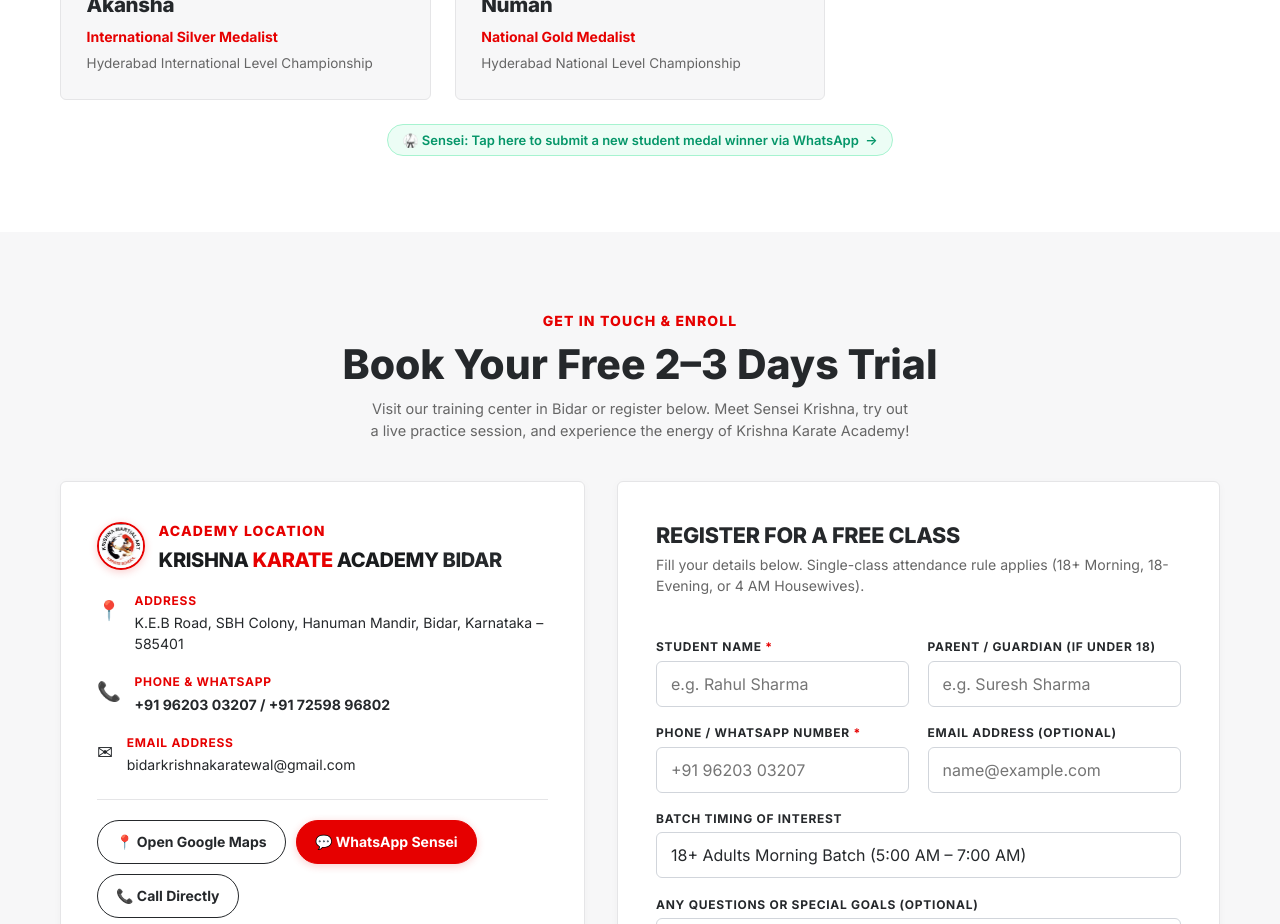
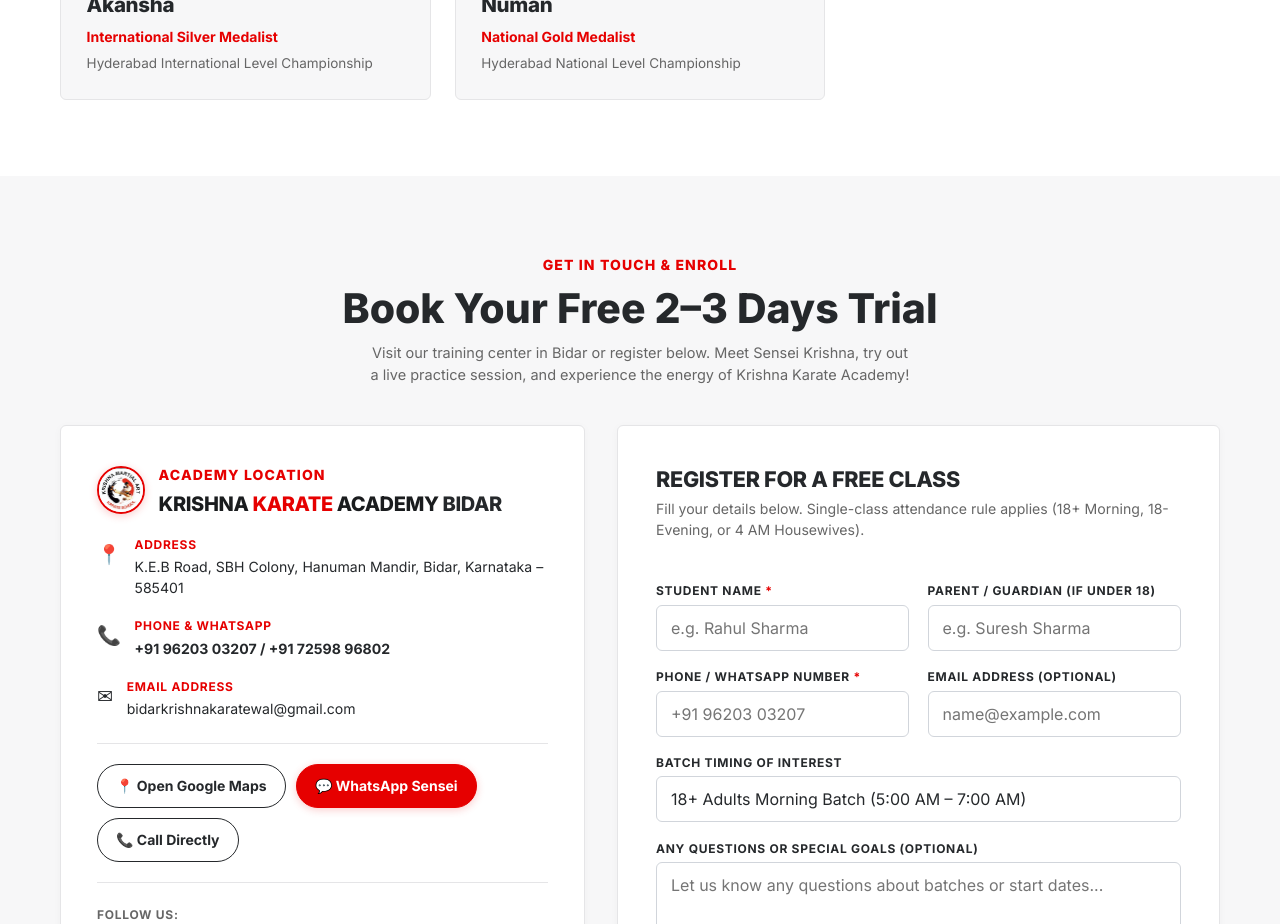
Before and after one commit to sainath24-dev/krishna-karate-academy, a React (Vite) app: page / in a window 1280 px wide. Shown: the part 9500-10424 px from the top of the page. Built offline with nearby package versions, Linux system fonts and the light colour scheme; no server answers.

Commit message:
clean: remove WhatsApp website update link from Hall of Fame section and context

```diff
--- a/src/context/AcademyDataContext.jsx
+++ b/src/context/AcademyDataContext.jsx
@@ -1,6 +1,6 @@
 import React, { createContext, useContext, useState, useEffect } from 'react';
 import { fetchLiveAcademyData } from '../services/googleSheetsService';
-import { ACADEMY_DATA, getWhatsAppUpdateRequestUrl } from '../data/academyData';
+import { ACADEMY_DATA } from '../data/academyData';
 import { GOOGLE_SHEETS_CONFIG } from '../config/sheetsConfig';
 
 const AcademyDataContext = createContext(null);
@@ -38,8 +38,7 @@
         isLiveSync,
         isLoading,
         refreshLiveSync: () => loadData(true),
-        sheetConfig: GOOGLE_SHEETS_CONFIG,
-        whatsAppUpdateUrl: getWhatsAppUpdateRequestUrl()
+        sheetConfig: GOOGLE_SHEETS_CONFIG
       }}
     >
       {children}
--- a/src/data/academyData.js
+++ b/src/data/academyData.js
@@ -131,34 +131,3 @@
     }
   ]
 };
-
-/**
- * Generates the 1-Tap WhatsApp Website Update Request URL for Sensei Krishna.
- * Destination phone: Sainath / Academy Admin (6361040802).
- */
-export function getWhatsAppUpdateRequestUrl() {
-  const lines = [
-    `KRISHNA KARATE ACADEMY — WEBSITE UPDATE REQUEST`,
-    `-----------------------------------------------`,
-    `Namaste! Please update the website with new details:`,
-    ``,
-    `UPDATE CATEGORY:`,
-    `[ ] New Student Win (Hall of Fame)`,
-    `[ ] Upcoming Tournament`,
-    `[ ] New Black Belt Graduate`,
-    `[ ] Batch Schedule / Class Timings`,
-    ``,
-    `DETAILS:`,
-    `- Student / Tournament Name: `,
-    `- Medal Won (Gold / Silver / Bronze): `,
-    `- Tournament / Event Title: `,
-    `- Date & Location: `,
-    `- Additional Notes: `,
-    ``,
-    `Sent from Sensei Krishna (Krishna Karate Academy)`,
-    `-----------------------------------------------`
-  ];
-
-  const messageText = lines.join('\n');
-  return `https://api.whatsapp.com/send?phone=916361040802&text=${encodeURIComponent(messageText)}`;
-}
--- a/src/sections/07-HallOfFame.css
+++ b/src/sections/07-HallOfFame.css
@@ -79,29 +79,3 @@
   line-height: 1.45;
   font-size: clamp(12.5px, 1.1vw, 13.5px);
 }
-
-.hall-of-fame-update-row {
-  margin-top: 1.5rem;
-  text-align: center;
-}
-
-.whatsapp-update-link {
-  display: inline-flex;
-  align-items: center;
-  gap: 0.4rem;
-  color: #059669;
-  text-decoration: none;
-  font-weight: 600;
-  padding: 6px 14px;
-  background-color: #ecfdf5;
-  border: 1px solid #a7f3d0;
-  border-radius: var(--rounded-pill-md);
-  transition: all 0.2s ease;
-}
-
-.whatsapp-update-link:hover {
-  background-color: #059669;
-  color: #ffffff;
-  border-color: #059669;
-  box-shadow: 0 2px 10px rgba(5, 150, 105, 0.2);
-}
--- a/src/sections/07-HallOfFame.jsx
+++ b/src/sections/07-HallOfFame.jsx
@@ -3,7 +3,7 @@
 import './07-HallOfFame.css';
 
 export function HallOfFameSection() {
-  const { champions, whatsAppUpdateUrl } = useAcademyData();
+  const { champions } = useAcademyData();
 
   return (
     <section id="hall-of-fame" className="content-band-light hall-of-fame-section-wrapper">
@@ -33,20 +33,6 @@
             </div>
           ))}
         </div>
-
-        {/* Sensei 1-Tap WhatsApp Update Trigger */}
-        <div className="hall-of-fame-update-row">
-          <a
-            href={whatsAppUpdateUrl}
-            target="_blank"
-            rel="noopener noreferrer"
-            className="whatsapp-update-link caption"
-            title="Sensei: Tap to send new winner or tournament details via WhatsApp"
-          >
-            <span>🥋 Sensei: Tap here to submit a new student medal winner via WhatsApp</span>
-            <span>→</span>
-          </a>
-        </div>
       </div>
     </section>
   );
```
